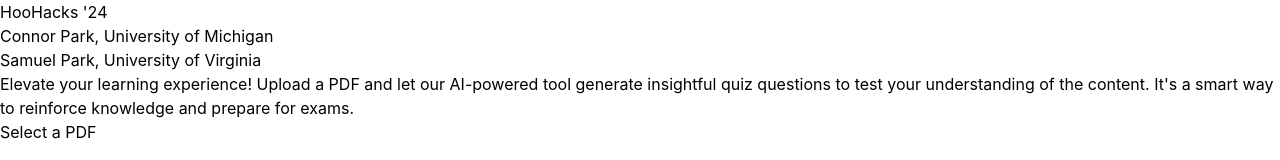
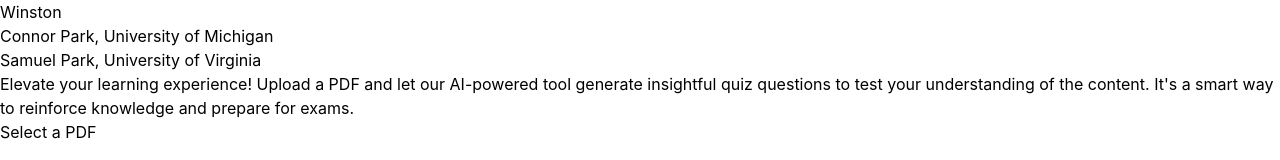
Before and after one commit to connorpark24/winston, a React (Vite) app in the folder frontend/: page / in a window 1280 px wide. Shown: the top 160 px of the page. Built offline with nearby package versions, Linux system fonts and the light colour scheme.

Commit message:
change title

```diff
--- a/frontend/src/App.tsx
+++ b/frontend/src/App.tsx
@@ -139,7 +139,7 @@
   return (
     <div className="w-screen flex flex-col items-center justify-center p-16">
       <div className="bg-white border-[1px] rounded-lg w-1/2 p-8 items-center flex flex-col gap-y-4">
-        <h1 className="text-3xl font-bold text-center">HooHacks '24</h1>
+        <h1 className="text-3xl font-bold text-center">Winston</h1>
         <p className="text-sm text-gray-500 text-center">
           <a
             href="https://www.linkedin.com/in/connorpark24"
```
